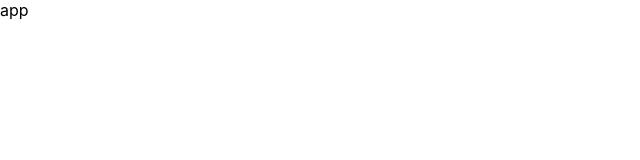
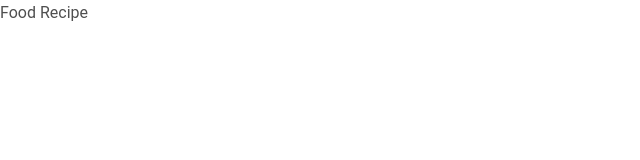
Before and after one commit to rara-record/RTK-Query, a React (Create React App) app: page / in a window 1280 px wide. Shown: the top 160 px of the page, without its empty margins (0-640 px from the left). Built offline with nearby package versions, Linux system fonts and the light colour scheme.

Commit message:
[feat] 필요한컴포넌트 생성 및 불필요한 파일 삭제

```diff
--- a/src/App.tsx
+++ b/src/App.tsx
@@ -1,5 +1,5 @@
 function App() {
-  return <div>app</div>;
+  return <div>Food Recipe</div>;
 }
 
 export default App;
--- /dev/null
+++ b/src/components/Card.tsx
@@ -0,0 +1,5 @@
+const Card = () => {
+  return <div>Card</div>;
+};
+
+export default Card;
--- a/src/index.css
+++ /dev/null
@@ -1,13 +0,0 @@
-body {
-  margin: 0;
-  font-family: -apple-system, BlinkMacSystemFont, 'Segoe UI', 'Roboto', 'Oxygen',
-    'Ubuntu', 'Cantarell', 'Fira Sans', 'Droid Sans', 'Helvetica Neue',
-    sans-serif;
-  -webkit-font-smoothing: antialiased;
-  -moz-osx-font-smoothing: grayscale;
-}
-
-code {
-  font-family: source-code-pro, Menlo, Monaco, Consolas, 'Courier New',
-    monospace;
-}
--- a/src/index.tsx
+++ b/src/index.tsx
@@ -1,7 +1,7 @@
 import React from "react";
 import ReactDOM from "react-dom/client";
-import "./index.css";
 import App from "./App";
+import "mdb-react-ui-kit/dist/css/mdb.min.css";
 
 const root = ReactDOM.createRoot(
   document.getElementById("root") as HTMLElement
```
Also changed, not shown: src/components/Modal.tsx (added, +7 -0 lines), src/components/Spinner.tsx (added, +7 -0 lines).
